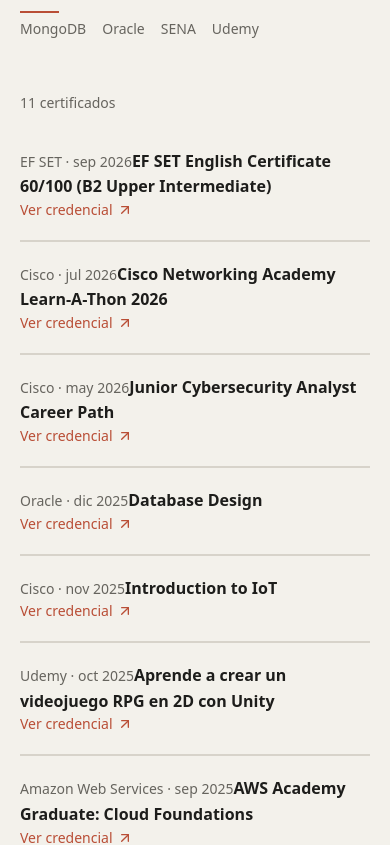
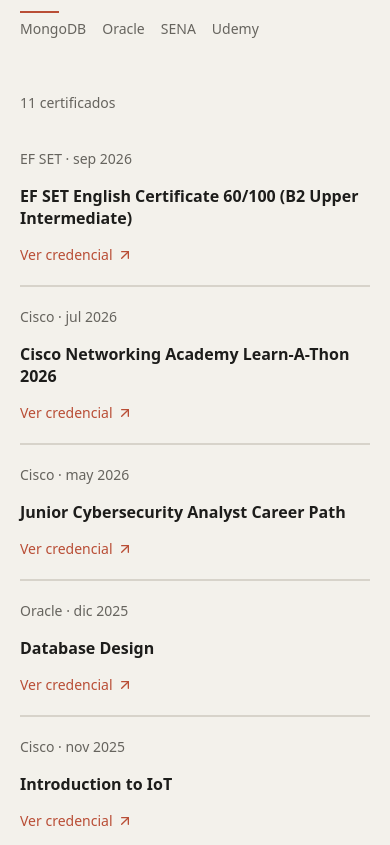
Before and after one commit to bleon133/Portafolio-Brayan-04-10-2026, a React (Vite) app: page /educacion in a window 390 px wide. Shown: the part 1540-2385 px from the top of the page. Built offline with nearby package versions, Linux system fonts and the light colour scheme.

Commit message:
fix: stack certificate details on mobile

```diff
--- a/src/features/education/CertificationCard.tsx
+++ b/src/features/education/CertificationCard.tsx
@@ -9,7 +9,7 @@ export function CertificationCard({ cert }: { cert: Certification }) {
       href={cert.url}
       target="_blank"
       rel="noreferrer"
-      className="group block min-h-[44px] border-b border-border py-5 transition-colors duration-200 hover:bg-ink/[0.03] focus-visible:outline-none focus-visible:ring-2 focus-visible:ring-inset focus-visible:ring-accent-soft md:grid md:grid-cols-[1fr_auto] md:grid-rows-1 md:items-center md:gap-6 md:py-4 md:border-b-0 md:even:border-r md:even:border-l md:last:border-b-0"
+      className="group flex flex-col min-h-[44px] border-b border-border py-5 gap-4 transition-colors duration-200 hover:bg-ink/[0.03] focus-visible:outline-none focus-visible:ring-2 focus-visible:ring-inset focus-visible:ring-accent-soft md:grid md:grid-cols-[1fr_auto] md:grid-rows-1 md:items-center md:gap-6 md:py-4 md:border-b-0 md:even:border-r md:even:border-l md:last:border-b-0"
     >
       {/* Compact metadata — issuer + date */}
       <span className="text-sm text-muted md:col-span-2 md:hidden">
```
